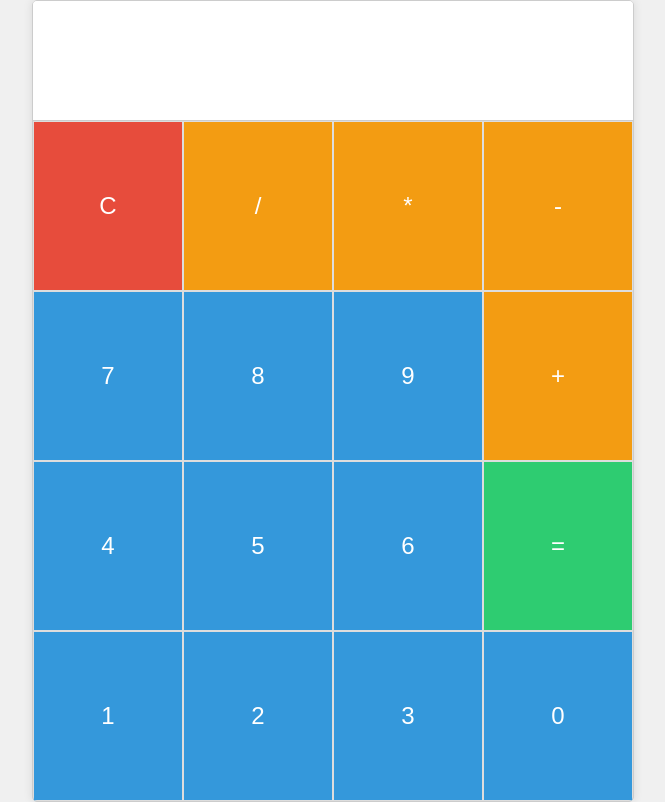
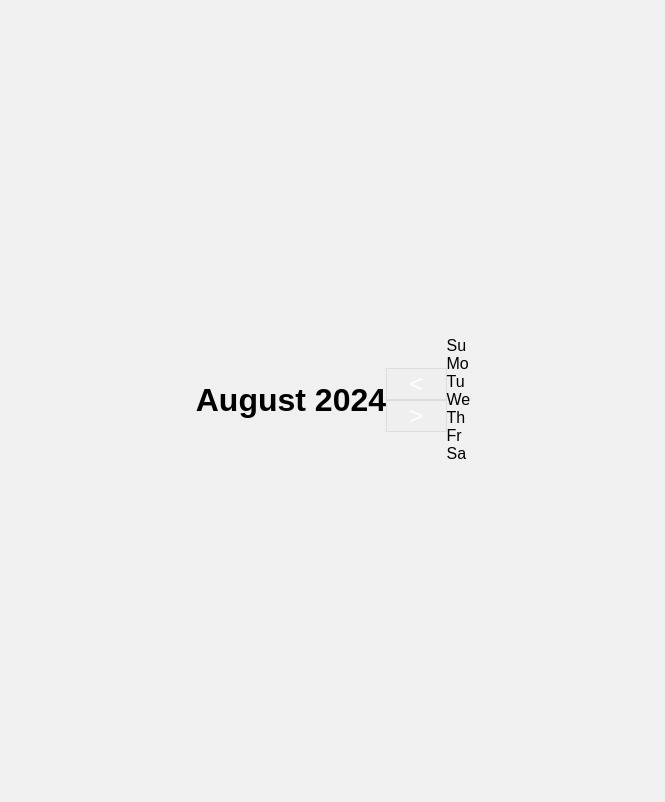
Before and after one commit to seanghai-chean/test1.github.io, a plain HTML site: page index.html in a window 1280 px wide. Shown: the whole page, without its empty margins (307-972 px from the left). Drawn offline with Linux system fonts and the light colour scheme.

Commit message:
Update index.html

```diff
--- a/index.html
+++ b/index.html
@@ -3,29 +3,27 @@
 <head>
     <meta charset="UTF-8">
     <meta name="viewport" content="width=device-width, initial-scale=1.0">
-    <title>Full Screen Calculator</title>
+    <title>Calendar</title>
     <link rel="stylesheet" href="styles.css">
 </head>
 <body>
-    <div class="calculator">
-        <input type="text" id="display" disabled>
-        <div class="buttons">
-            <button class="clear" onclick="clearDisplay()">C</button>
-            <button class="operator divide" onclick="appendToDisplay('/')">/</button>
-            <button class="operator multiply" onclick="appendToDisplay('*')">*</button>
-            <button class="operator subtract" onclick="appendToDisplay('-')">-</button>
-            <button class="number" onclick="appendToDisplay('7')">7</button>
-            <button class="number" onclick="appendToDisplay('8')">8</button>
-            <button class="number" onclick="appendToDisplay('9')">9</button>
-            <button class="operator add" onclick="appendToDisplay('+')">+</button>
-            <button class="number" onclick="appendToDisplay('4')">4</button>
-            <button class="number" onclick="appendToDisplay('5')">5</button>
-            <button class="number" onclick="appendToDisplay('6')">6</button>
-            <button class="equals" onclick="calculateResult()">=</button>
-            <button class="number" onclick="appendToDisplay('1')">1</button>
-            <button class="number" onclick="appendToDisplay('2')">2</button>
-            <button class="number" onclick="appendToDisplay('3')">3</button>
-            <button class="number" onclick="appendToDisplay('0')">0</button>
+    <h1 id="month-year">August 2024</h1>
+    <div class="calendar-controls">
+        <button id="prevMonth">&lt;</button>
+        <button id="nextMonth">&gt;</button>
+    </div>
+    <div class="calendar">
+        <div class="header">
+            <div class="day">Su</div>
+            <div class="day">Mo</div>
+            <div class="day">Tu</div>
+            <div class="day">We</div>
+            <div class="day">Th</div>
+            <div class="day">Fr</div>
+            <div class="day">Sa</div>
+        </div>
+        <div class="days" id="days">
+            <!-- Days will be dynamically inserted here -->
         </div>
     </div>
     <script src="script.js"></script>
```
